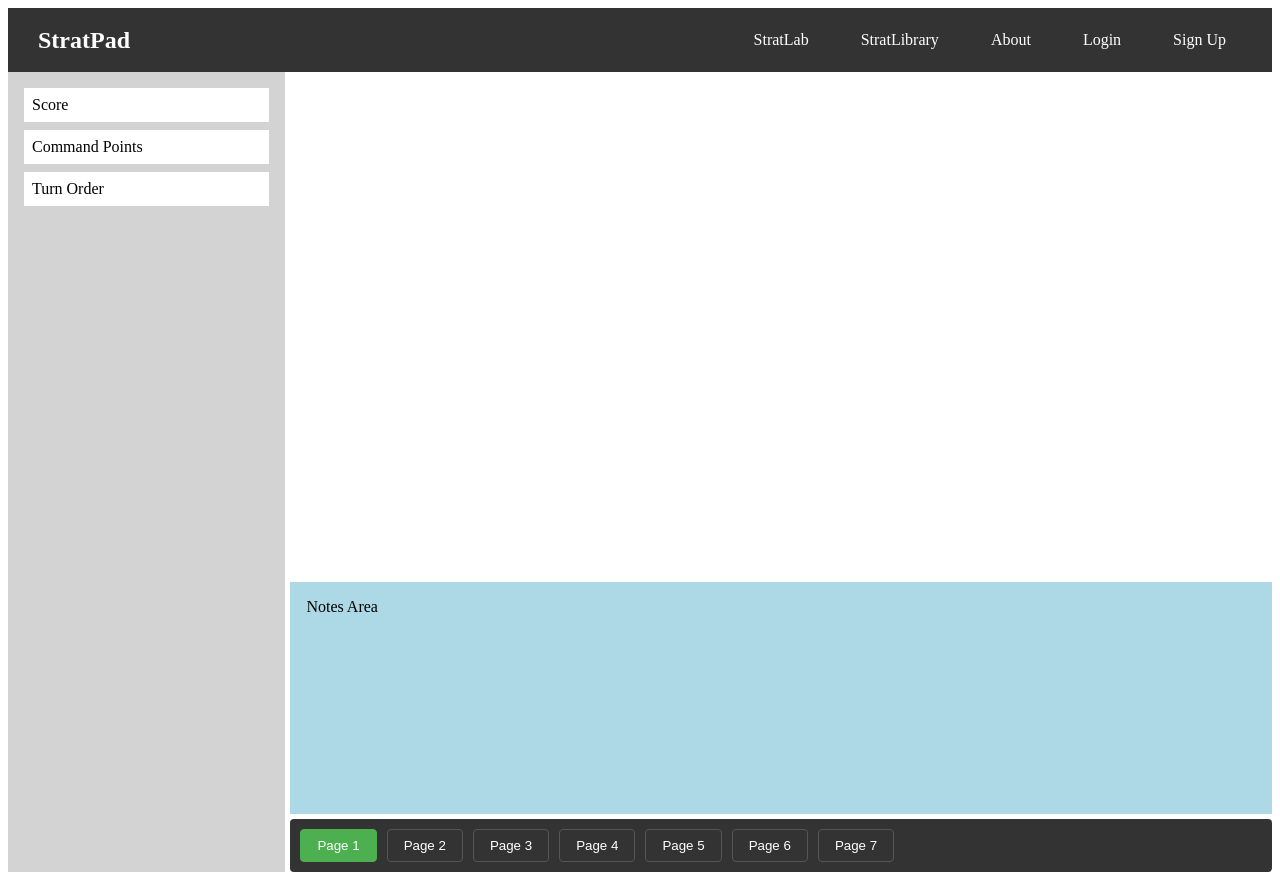
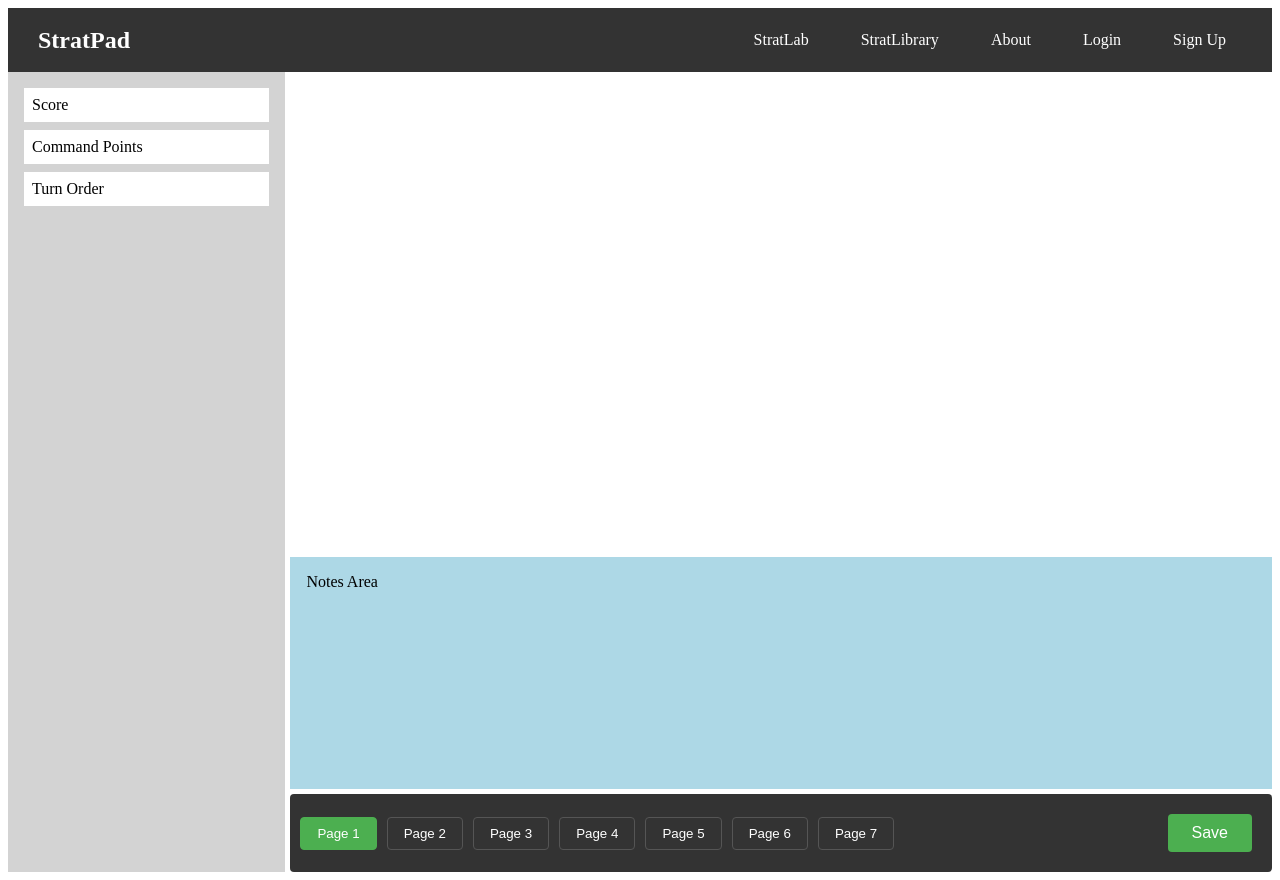
Before and after one commit to MhKeshishian/Board-Game-Dashboard, a Next.js app: page /stratlab in a window 1280 px wide. Built offline with nearby package versions, Linux system fonts and the light colour scheme.

Commit message:
Add save button in same line where page tab buttons are

```diff
--- a/src/components/PageTabs/PageTabs.css
+++ b/src/components/PageTabs/PageTabs.css
@@ -1,10 +1,15 @@
 .page-tabs {
   display: flex;
-  gap: 10px;
-  justify-content: left;
+  justify-content: space-between;
+  align-items: center;
   background-color: #333;
   padding: 10px;
   border-radius: 4px;
+}
+
+.page-tabs-left {
+  display: flex;
+  gap: 10px;
 }
 
 .page-tab {
--- a/src/components/PageTabs/PageTabs.js
+++ b/src/components/PageTabs/PageTabs.js
@@ -1,10 +1,12 @@
 "use client";
 
 import "./PageTabs.css";
+import SaveButton from "@/components/SaveButton/SaveButton";
 
 export default function PageTabs({ activePage, setActivePage }) {
   return (
     <div className="page-tabs">
+        <div className="page-tabs-left">
             <button type="button" className={activePage === 0 ? "page-tab active" : "page-tab"} onClick={() => setActivePage(0)}>Page 1</button>
             <button type="button" className={activePage === 1 ? "page-tab active" : "page-tab"} onClick={() => setActivePage(1)}>Page 2</button>
             <button type="button" className={activePage === 2 ? "page-tab active" : "page-tab"} onClick={() => setActivePage(2)}>Page 3</button>
@@ -13,5 +15,8 @@ export default function PageTabs({ activePage, setActivePage }) {
             <button type="button" className={activePage === 5 ? "page-tab active" : "page-tab"} onClick={() => setActivePage(5)}>Page 6</button>
             <button type="button" className={activePage === 6 ? "page-tab active" : "page-tab"} onClick={() => setActivePage(6)}>Page 7</button>
         </div>
+
+        <SaveButton />
+    </div>
   );
 }
--- /dev/null
+++ b/src/components/SaveButton/SaveButton.css
@@ -0,0 +1,17 @@
+.save-button-container {
+  padding: 10px;
+}
+
+.save-button {
+  background-color: #4CAF50;
+  color: white;
+  border: none;
+  padding: 10px 24px;
+  font-size: 16px;
+  border-radius: 4px;
+  cursor: pointer;
+}
+
+.save-button:hover {
+  background-color: #45a049;
+}
--- /dev/null
+++ b/src/components/SaveButton/SaveButton.js
@@ -0,0 +1,18 @@
+"use client";
+
+import "./SaveButton.css";
+
+export default function SaveButton() {
+
+  function handleSave() {
+    alert("Save clicked. Backend logic goes here.");
+  }
+
+  return (
+    <div className="save-button-container">
+      <button type="button" className="save-button" onClick={handleSave}>
+        Save
+      </button>
+    </div>
+  );
+}
```
Lines whose indentation alone changed are shown as unchanged.
